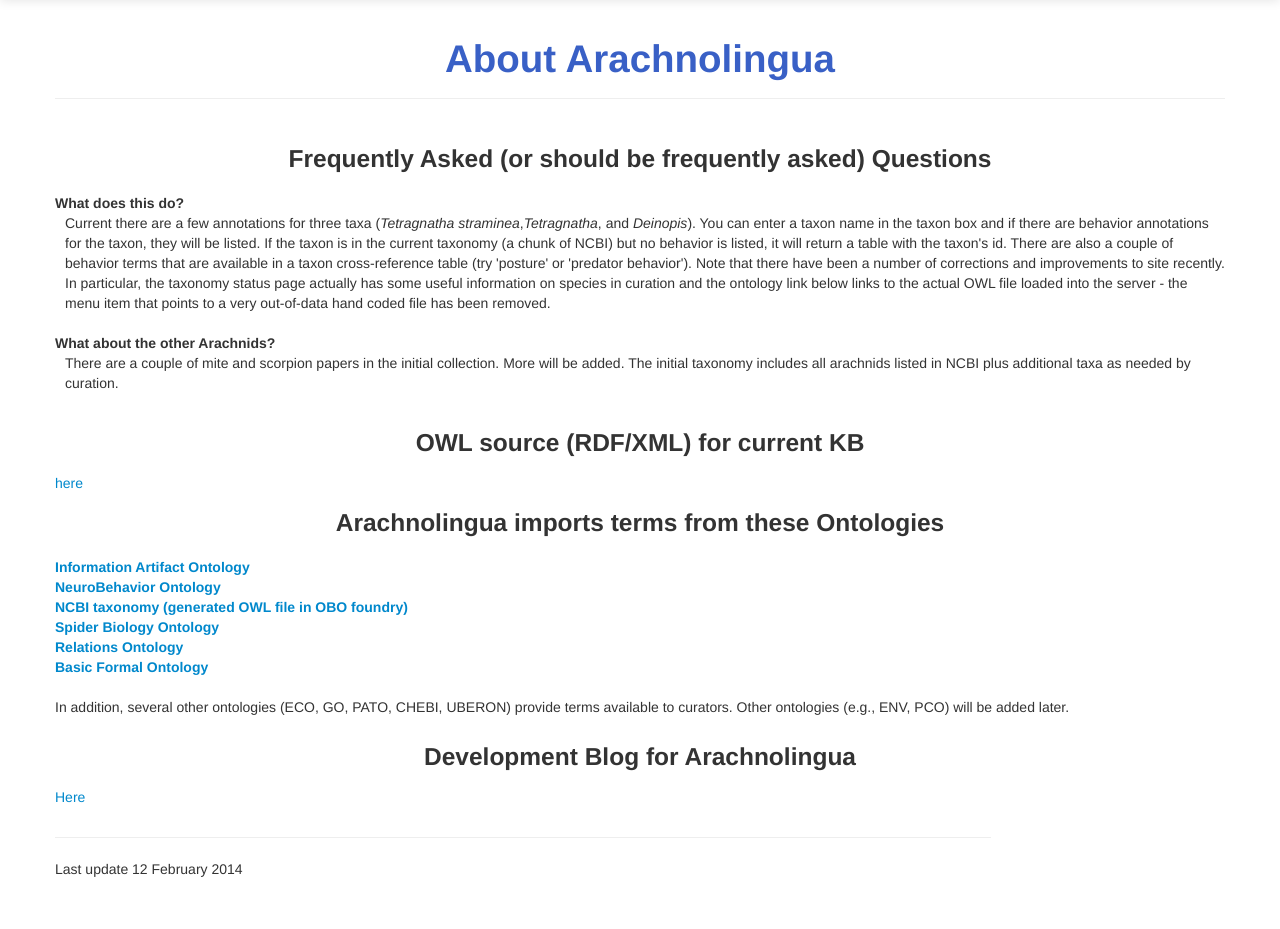
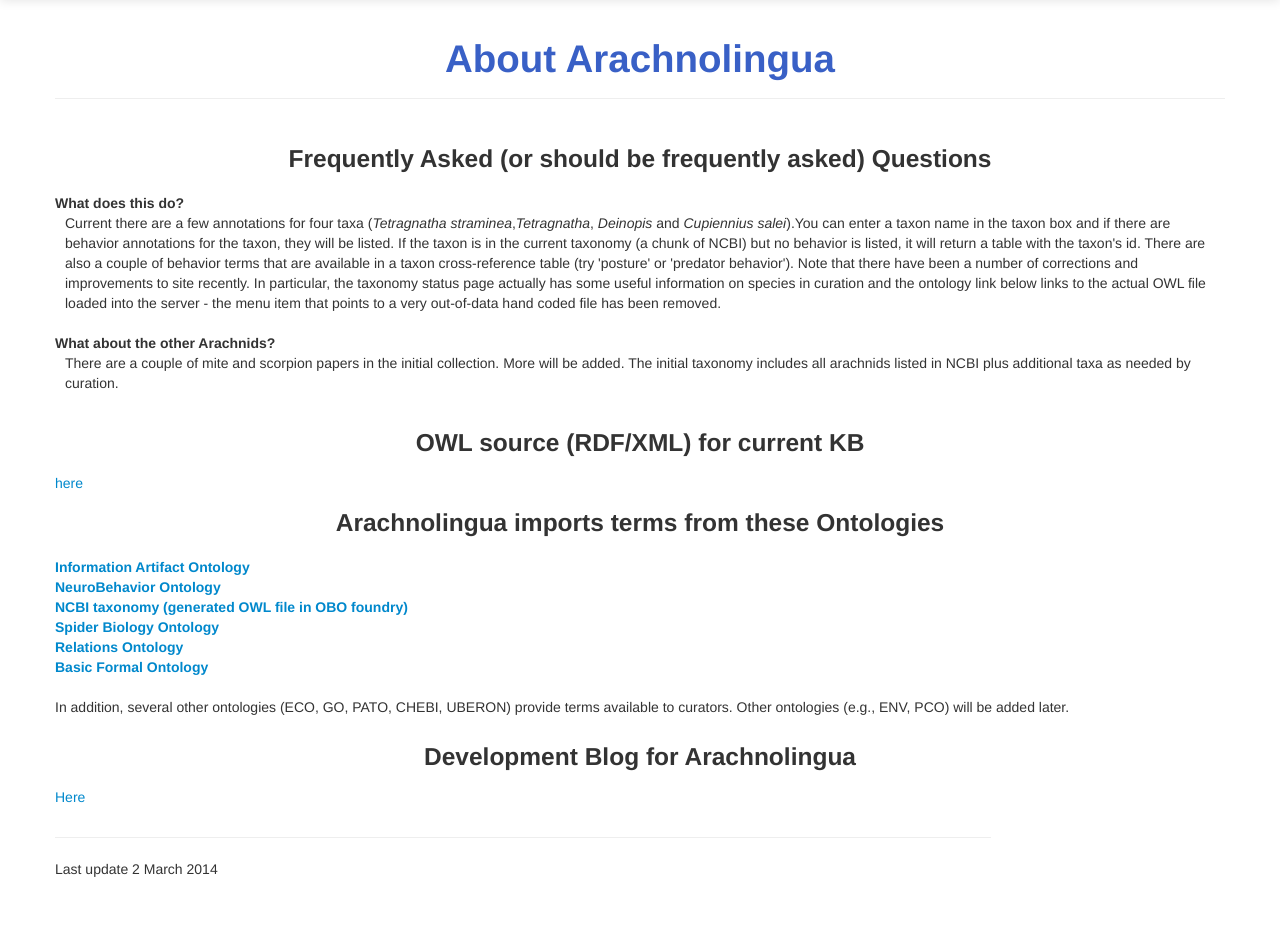
Before and after one commit to pmidford/Spider-Behavior, a web app: page /pages/project.html in a window 1280 px wide. Shown: the part 41-970 px from the top of the page. Run offline with its HTML, style and script files only (its server is not run), Linux system fonts and the light colour scheme; data that the repository does not hold is empty; some libraries are stand-ins or nearby versions.

Commit message:
formatting changes and date stamp updates

```diff
--- a/src/main/webapp/index.html
+++ b/src/main/webapp/index.html
@@ -82,7 +82,7 @@
     </div>
     <hr>
     <footer>
-      <p>Last update 12 February 2014</p>
+      <p>Last update 2 March 2014</p>
     </footer>
   </div>
 
--- a/src/main/webapp/pages/project.html
+++ b/src/main/webapp/pages/project.html
@@ -62,8 +62,8 @@
           <h3>Frequently Asked (or should be frequently asked) Questions</h3>
           <dl>
             <dt> What does this do?</dt>
-            <dd> Current there are a few annotations for three taxa (<i>Tetragnatha straminea</i>,<i>Tetragnatha</i>, and <i>Deinopis</i>).
-              You can enter a taxon name in the taxon box and if there are behavior annotations for the taxon, they will be listed.  If the taxon
+            <dd> Current there are a few annotations for four taxa (<i>Tetragnatha straminea</i>,<i>Tetragnatha</i>, <i>Deinopis</i> and
+              <i>Cupiennius salei</i>).You can enter a taxon name in the taxon box and if there are behavior annotations for the taxon, they will be listed.  If the taxon
               is in the current taxonomy (a chunk of NCBI) but no behavior is listed, it will return a table with the taxon's id.  There are also
               a couple of behavior terms that are available in a taxon cross-reference table (try 'posture' or 'predator behavior').  Note that there
               have been a number of corrections and improvements to site recently.  In particular, the taxonomy status page actually has some useful
@@ -140,7 +140,7 @@
 
     <hr/>
     <footer>
-      <p>Last update 12 February 2014</p>
+      <p>Last update 2 March 2014</p>
     </footer>
   </div>
   <script type="text/javascript" src="http://ajax.googleapis.com/ajax/libs/jquery/1.9.1/jquery.min.js">
--- a/src/main/webapp/pages/taxonomy.html
+++ b/src/main/webapp/pages/taxonomy.html
@@ -136,7 +136,7 @@
 
   <hr/>
   <footer>
-    <p>Last update 12 February 2014</p>
+    <p>Last update 2 March 2014</p>
   </footer>
 
 
```
